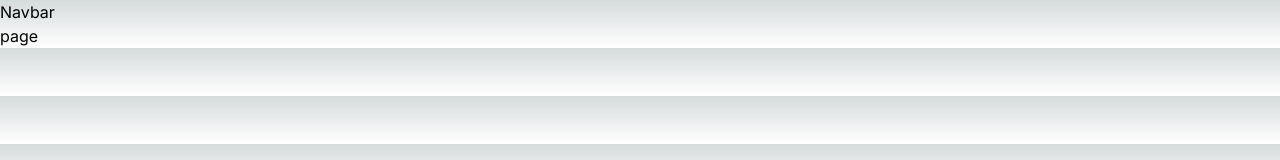
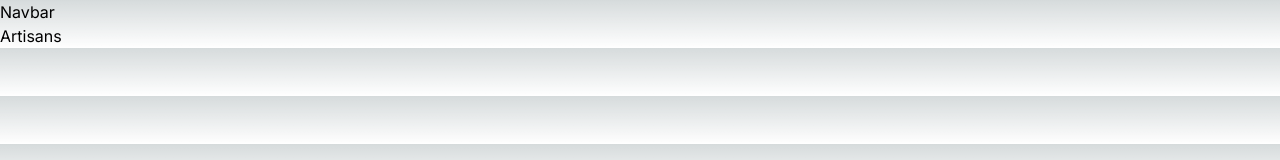
Before and after one commit to MatthewsRicky/finaltribe, a Next.js app in the folder tribearth/: page /artisans in a window 1280 px wide. Shown: the top 160 px of the page. Built offline with nearby package versions, Linux system fonts and the light colour scheme.

Commit message:
Update page.tsx

```diff
--- a/tribearth/app/artisans/page.tsx
+++ b/tribearth/app/artisans/page.tsx
@@ -1,9 +1,8 @@
 
-
-const page = () => {
+const Artisans = () => {
   return (
-    <div>page</div>
+    <div>Artisans</div>
   )
 }
 
-export default page
+export default Artisans
```
